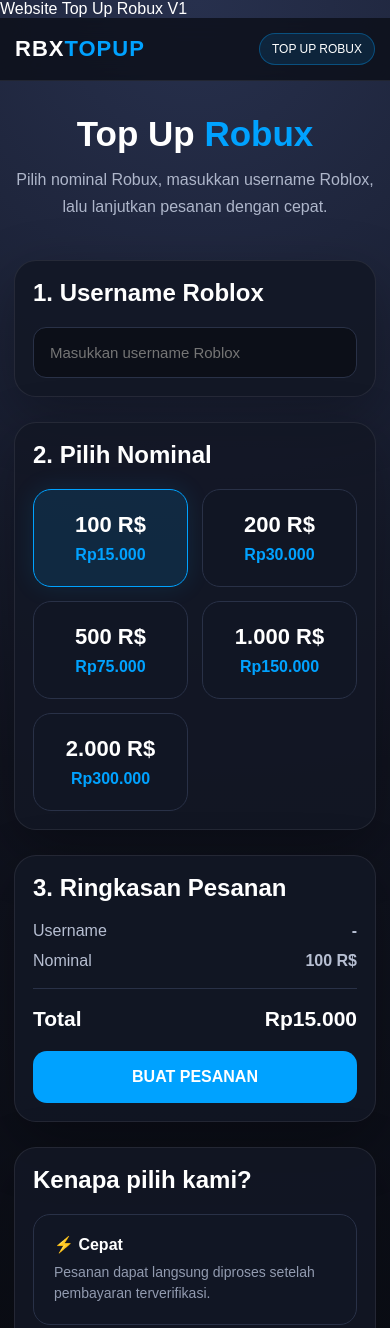
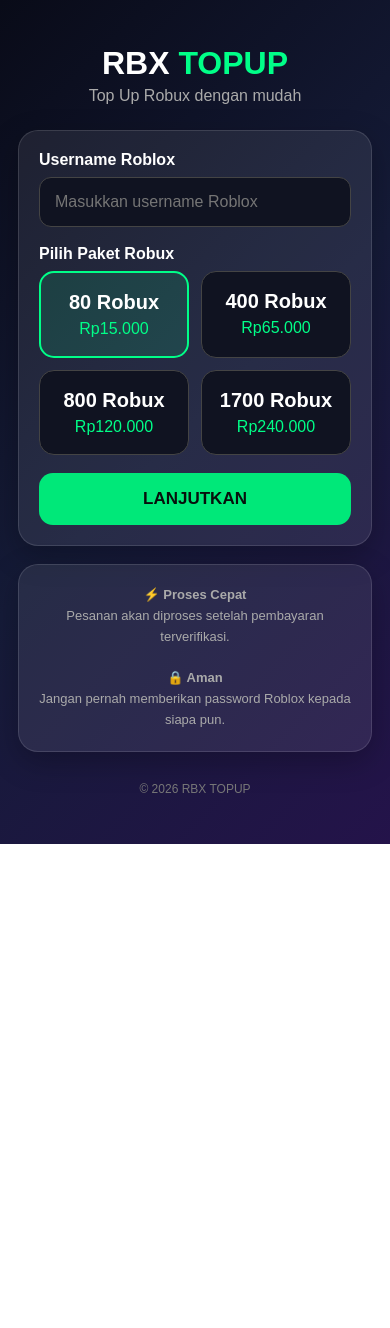
Before and after one commit to lanzy-52/rbxtopup, a plain HTML site: page index.html in a window 390 px wide. Shown: the top 1328 px of the page. After the commit the page ends 844 px from the top, so only its background shows below. Drawn offline with Linux system fonts and the light colour scheme.

Commit message:
Update index.html

```diff
--- a/index.html
+++ b/index.html
@@ -1,12 +1,9 @@
-Website Top Up Robux V1
-
 <!DOCTYPE html>
 <html lang="id">
 <head>
 <meta charset="UTF-8">
 <meta name="viewport" content="width=device-width, initial-scale=1.0">
-
-<title>RBX TOPUP - Top Up Robux</title>
+<title>RBX TOPUP</title>
 
 <style>
 *{
@@ -18,541 +15,263 @@
 
 body{
   min-height:100vh;
-    background:
-        radial-gradient(circle at top,#27304d 0%,#10131f 45%,#080a10 100%);
+  background:linear-gradient(135deg,#090b18,#151b38,#24134a);
   color:white;
 }
 
-header{
-    position:sticky;
-    top:0;
-    z-index:10;
-    backdrop-filter:blur(15px);
-    background:rgba(10,12,20,.75);
-    border-bottom:1px solid rgba(255,255,255,.08);
-}
-
-.nav{
-    max-width:1100px;
+.container{
+  width:100%;
+  max-width:520px;
   margin:auto;
-    padding:18px 20px;
-    display:flex;
-    justify-content:space-between;
-    align-items:center;
+  padding:25px 18px 40px;
 }
 
 .logo{
-    font-size:22px;
+  text-align:center;
+  font-size:32px;
   font-weight:900;
-    letter-spacing:1px;
+  margin:20px 0 5px;
 }
 
 .logo span{
-    color:#00a2ff;
+  color:#00ff88;
 }
 
-.badge{
-    padding:8px 12px;
-    border-radius:20px;
-    background:rgba(0,162,255,.12);
-    border:1px solid rgba(0,162,255,.35);
-    font-size:12px;
-}
-
-.container{
-    max-width:1100px;
-    margin:auto;
-    padding:55px 20px;
-}
-
-.hero{
+.subtitle{
   text-align:center;
-    margin-bottom:40px;
-}
-
-.hero h1{
-    font-size:clamp(35px,8vw,65px);
-    font-weight:900;
-    line-height:1;
-    margin-bottom:15px;
-}
-
-.hero h1 span{
-    color:#00a2ff;
-}
-
-.hero p{
-    color:#aeb6ca;
-    max-width:650px;
-    margin:auto;
-    line-height:1.7;
+  color:#aaa;
+  margin-bottom:25px;
 }
 
 .card{
-    background:rgba(19,23,37,.88);
-    border:1px solid rgba(255,255,255,.08);
-    border-radius:22px;
-    padding:25px;
-    box-shadow:0 20px 60px rgba(0,0,0,.3);
-    margin-bottom:25px;
+  background:rgba(255,255,255,.08);
+  border:1px solid rgba(255,255,255,.12);
+  border-radius:20px;
+  padding:20px;
+  margin-bottom:18px;
+  box-shadow:0 10px 30px rgba(0,0,0,.25);
 }
 
-.card h2{
-    margin-bottom:20px;
+label{
+  display:block;
+  margin-bottom:8px;
+  font-weight:bold;
 }
 
-.input{
+input{
   width:100%;
-    padding:16px;
-    background:#0c0f18;
-    border:1px solid #293147;
+  padding:15px;
+  border-radius:12px;
+  border:1px solid #444;
+  background:#101321;
   color:white;
-    border-radius:13px;
   outline:none;
-    font-size:15px;
+  font-size:16px;
+  margin-bottom:18px;
 }
 
-.input:focus{
-    border-color:#00a2ff;
+input:focus{
+  border-color:#00ff88;
 }
 
 .packages{
   display:grid;
-    grid-template-columns:repeat(auto-fit,minmax(150px,1fr));
-    gap:14px;
+  grid-template-columns:repeat(2,1fr);
+  gap:12px;
 }
 
 .package{
+  padding:18px 10px;
+  border-radius:15px;
+  border:1px solid #444;
+  background:#101321;
+  color:white;
   cursor:pointer;
-    padding:22px 15px;
-    border-radius:18px;
-    background:#111624;
-    border:1px solid #293147;
+  text-align:center;
   transition:.2s;
+}
+
+.package:hover{
+  border-color:#00ff88;
+  transform:translateY(-2px);
+}
+
+.package.active{
+  border:2px solid #00ff88;
+  background:rgba(0,255,136,.12);
+}
+
+.robux{
+  font-size:20px;
+  font-weight:bold;
+}
+
+.price{
+  color:#00ff88;
+  margin-top:6px;
+}
+
+.button{
+  width:100%;
+  border:0;
+  border-radius:14px;
+  padding:16px;
+  margin-top:18px;
+  background:#00e879;
+  color:#07100c;
+  font-size:17px;
+  font-weight:900;
+  cursor:pointer;
+}
+
+.button:hover{
+  background:#35ff9c;
+}
+
+.info{
+  text-align:center;
+  color:#aaa;
+  font-size:13px;
+  line-height:1.6;
+}
+
+.status{
+  display:none;
+  margin-top:15px;
+  padding:14px;
+  border-radius:12px;
+  background:rgba(0,255,136,.1);
+  border:1px solid #00ff88;
+  color:#00ff88;
   text-align:center;
 }
 
-.package:hover{
-    transform:translateY(-3px);
-    border-color:#00a2ff;
-}
-
-.package.active{
-    background:rgba(0,162,255,.13);
-    border-color:#00a2ff;
-    box-shadow:0 0 25px rgba(0,162,255,.12);
-}
-
-.robux{
-    font-size:22px;
-    font-weight:900;
-    margin-bottom:8px;
-}
-
-.price{
-    color:#00a2ff;
-    font-weight:bold;
-}
-
-.summary{
-    display:flex;
-    justify-content:space-between;
-    gap:20px;
-    margin:12px 0;
-    color:#b7bfd2;
-}
-
-.total{
-    border-top:1px solid #293147;
-    padding-top:18px;
-    margin-top:18px;
-    display:flex;
-    justify-content:space-between;
-    font-size:21px;
-    font-weight:900;
-}
-
-button{
-    width:100%;
-    border:0;
-    padding:17px;
-    border-radius:14px;
-    margin-top:20px;
-    background:#00a2ff;
-    color:white;
-    font-size:16px;
-    font-weight:900;
-    cursor:pointer;
-    transition:.2s;
-}
-
-button:hover{
-    background:#008bd9;
-    transform:translateY(-2px);
-}
-
-.info{
-    display:grid;
-    grid-template-columns:repeat(auto-fit,minmax(200px,1fr));
-    gap:15px;
-}
-
-.infoBox{
-    padding:20px;
-    background:#111624;
-    border-radius:17px;
-    border:1px solid #293147;
-}
-
-.infoBox b{
-    display:block;
-    margin-bottom:8px;
-}
-
-.infoBox p{
-    color:#929bb0;
-    font-size:14px;
-    line-height:1.5;
-}
-
-footer{
+.footer{
   text-align:center;
-    padding:30px 20px;
-    color:#737c91;
-    font-size:13px;
-}
-
-.modal{
-    display:none;
-    position:fixed;
-    inset:0;
-    z-index:50;
-    background:rgba(0,0,0,.7);
-    align-items:center;
-    justify-content:center;
-    padding:20px;
-}
-
-.modalBox{
-    width:100%;
-    max-width:450px;
-    background:#151a29;
-    border:1px solid #30394f;
-    border-radius:22px;
-    padding:25px;
-}
-
-.modalBox h2{
-    margin-bottom:12px;
-}
-
-.order{
-    background:#0b0e16;
-    padding:15px;
-    border-radius:12px;
-    margin-top:15px;
-    line-height:1.8;
-}
-
-.close{
-    background:#293147;
-}
-
-@media(max-width:600px){
-    .container{
-        padding:35px 14px;
-    }
-
-    .card{
-        padding:18px;
-    }
-
-    .nav{
-        padding:15px;
-    }
+  color:#777;
+  font-size:12px;
+  margin-top:30px;
 }
 </style>
 </head>
 
 <body>
 
-<header>
-    <div class="nav">
-        <div class="logo">RBX<span>TOPUP</span></div>
-        <div class="badge">TOP UP ROBUX</div>
+<div class="container">
+
+  <div class="logo">
+    RBX <span>TOPUP</span>
   </div>
-</header>
 
-<main class="container">
+  <div class="subtitle">
+    Top Up Robux dengan mudah
+  </div>
 
-<section class="hero">
-    <h1>Top Up <span>Robux</span></h1>
-    <p>
-        Pilih nominal Robux, masukkan username Roblox,
-        lalu lanjutkan pesanan dengan cepat.
-    </p>
-</section>
+  <div class="card">
 
-<section class="card">
-
-    <h2>1. Username Roblox</h2>
-
+    <label>Username Roblox</label>
     <input
       id="username"
-        class="input"
       type="text"
       placeholder="Masukkan username Roblox"
       autocomplete="off"
     >
 
-</section>
-
-<section class="card">
-
-    <h2>2. Pilih Nominal</h2>
+    <label>Pilih Paket Robux</label>
 
     <div class="packages">
 
-        <div class="package active"
-             onclick="selectPackage(100,15000,this)">
-            <div class="robux">100 R$</div>
+      <div class="package active" onclick="selectPackage(this,'80 Robux')">
+        <div class="robux">80 Robux</div>
         <div class="price">Rp15.000</div>
       </div>
 
-        <div class="package"
-             onclick="selectPackage(200,30000,this)">
-            <div class="robux">200 R$</div>
-            <div class="price">Rp30.000</div>
+      <div class="package" onclick="selectPackage(this,'400 Robux')">
+        <div class="robux">400 Robux</div>
+        <div class="price">Rp65.000</div>
       </div>
 
-        <div class="package"
-             onclick="selectPackage(500,75000,this)">
-            <div class="robux">500 R$</div>
-            <div class="price">Rp75.000</div>
+      <div class="package" onclick="selectPackage(this,'800 Robux')">
+        <div class="robux">800 Robux</div>
+        <div class="price">Rp120.000</div>
       </div>
 
-        <div class="package"
-             onclick="selectPackage(1000,150000,this)">
-            <div class="robux">1.000 R$</div>
-            <div class="price">Rp150.000</div>
-        </div>
-
-        <div class="package"
-             onclick="selectPackage(2000,300000,this)">
-            <div class="robux">2.000 R$</div>
-            <div class="price">Rp300.000</div>
+      <div class="package" onclick="selectPackage(this,'1700 Robux')">
+        <div class="robux">1700 Robux</div>
+        <div class="price">Rp240.000</div>
       </div>
 
     </div>
 
-</section>
-
-<section class="card">
-
-    <h2>3. Ringkasan Pesanan</h2>
-
-    <div class="summary">
-        <span>Username</span>
-        <b id="summaryUser">-</b>
-    </div>
-
-    <div class="summary">
-        <span>Nominal</span>
-        <b id="summaryRobux">100 R$</b>
-    </div>
-
-    <div class="total">
-        <span>Total</span>
-        <span id="summaryPrice">Rp15.000</span>
-    </div>
-
-    <button onclick="createOrder()">
-        BUAT PESANAN
+    <button class="button" onclick="topup()">
+      LANJUTKAN
     </button>
 
-</section>
-
-<section class="card">
-
-    <h2>Kenapa pilih kami?</h2>
-
-    <div class="info">
-
-        <div class="infoBox">
-            <b>⚡ Cepat</b>
-            <p>Pesanan dapat langsung diproses setelah pembayaran terverifikasi.</p>
-        </div>
-
-        <div class="infoBox">
-            <b>🔒 Aman</b>
-            <p>Kami tidak meminta password akun Roblox kamu.</p>
-        </div>
-
-        <div class="infoBox">
-            <b>💬 Support</b>
-            <p>Hubungi admin apabila ada masalah dengan pesanan.</p>
-        </div>
+    <div class="status" id="status"></div>
 
   </div>
 
-</section>
+  <div class="card info">
+    <b>⚡ Proses Cepat</b><br>
+    Pesanan akan diproses setelah pembayaran terverifikasi.
+    <br><br>
 
-</main>
-
-<footer>
-    © 2026 RBXTOPUP — Website top up.
-</footer>
-
-<div class="modal" id="modal">
-
-    <div class="modalBox">
-
-        <h2>Pesanan Dibuat ✅</h2>
-
-        <p style="color:#aeb6ca">
-            Simpan nomor pesanan kamu.
-        </p>
-
-        <div class="order">
-
-            <div>
-                Order ID:
-                <b id="orderId"></b>
+    <b>🔒 Aman</b><br>
+    Jangan pernah memberikan password Roblox kepada siapa pun.
   </div>
 
-            <div>
-                Username:
-                <b id="orderUser"></b>
-            </div>
-
-            <div>
-                Robux:
-                <b id="orderRobux"></b>
-            </div>
-
-            <div>
-                Total:
-                <b id="orderPrice"></b>
-            </div>
-
-        </div>
-
-        <button onclick="contactAdmin()">
-            HUBUNGI ADMIN
-        </button>
-
-        <button class="close" onclick="closeModal()">
-            TUTUP
-        </button>
-
+  <div class="footer">
+    © 2026 RBX TOPUP
   </div>
 
 </div>
 
 <script>
 
-let selectedRobux = 100;
-let selectedPrice = 15000;
+let selectedPackage = "80 Robux";
 
-function formatRupiah(number){
-    return new Intl.NumberFormat('id-ID',{
-        style:'currency',
-        currency:'IDR',
-        maximumFractionDigits:0
-    }).format(number);
+function selectPackage(element, packageName){
+
+  document.querySelectorAll(".package")
+    .forEach(function(item){
+      item.classList.remove("active");
+    });
+
+  element.classList.add("active");
+
+  selectedPackage = packageName;
 }
 
-function selectPackage(robux,price,element){
-
-    selectedRobux = robux;
-    selectedPrice = price;
-
-    document.querySelectorAll('.package')
-        .forEach(item => item.classList.remove('active'));
-
-    element.classList.add('active');
-
-    document.getElementById('summaryRobux')
-        .textContent = robux.toLocaleString('id-ID') + ' R$';
-
-    document.getElementById('summaryPrice')
-        .textContent = formatRupiah(price);
-}
-
-document.getElementById('username')
-.addEventListener('input',function(){
-
-    document.getElementById('summaryUser')
-        .textContent = this.value || '-';
-
-});
-
-function createOrder(){
+function topup(){
 
   const username =
-        document.getElementById('username').value.trim();
+    document.getElementById("username").value.trim();
 
-    if(username.length < 3){
+  const status =
+    document.getElementById("status");
 
-        alert('Masukkan username Roblox terlebih dahulu.');
-
+  if(username === ""){
+    status.style.display = "block";
+    status.style.color = "#ff7777";
+    status.style.borderColor = "#ff5555";
+    status.innerHTML =
+      "❌ Masukkan username Roblox terlebih dahulu.";
     return;
   }
 
-    const orderId =
-        'RBX-' +
-        Date.now().toString().slice(-8);
+  status.style.display = "block";
+  status.style.color = "#00ff88";
+  status.style.borderColor = "#00ff88";
 
-    document.getElementById('orderId')
-        .textContent = orderId;
+  status.innerHTML =
+    "✅ Pesanan dibuat untuk <b>" +
+    username +
+    "</b><br>" +
+    "Paket: <b>" +
+    selectedPackage +
+    "</b><br><br>" +
+    "Silakan lanjutkan ke sistem pembayaran resmi.";
 
-    document.getElementById('orderUser')
-        .textContent = username;
-
-    document.getElementById('orderRobux')
-        .textContent =
-        selectedRobux.toLocaleString('id-ID') + ' R$';
-
-    document.getElementById('orderPrice')
-        .textContent =
-        formatRupiah(selectedPrice);
-
-    document.getElementById('modal')
-        .style.display = 'flex';
-}
-
-function closeModal(){
-
-    document.getElementById('modal')
-        .style.display = 'none';
-
-}
-
-function contactAdmin(){
-
-    const username =
-        document.getElementById('username').value.trim();
-
-    const orderId =
-        document.getElementById('orderId').textContent;
-
-    const message =
-        'Halo Admin, saya ingin melanjutkan pesanan.' +
-        '%0A%0AOrder ID: ' + orderId +
-        '%0AUsername Roblox: ' + username +
-        '%0ARobux: ' + selectedRobux +
-        ' R$' +
-        '%0ATotal: ' + formatRupiah(selectedPrice);
-
-    /*
-      GANTI 628XXXXXXXXXX
-      dengan nomor WhatsApp admin kamu.
-    */
-
-    window.open(
-        'https://wa.me/628XXXXXXXXXX?text=' + message,
-        '_blank'
-    );
 }
 
 </script>
```
Lines whose indentation alone changed are shown as unchanged.
